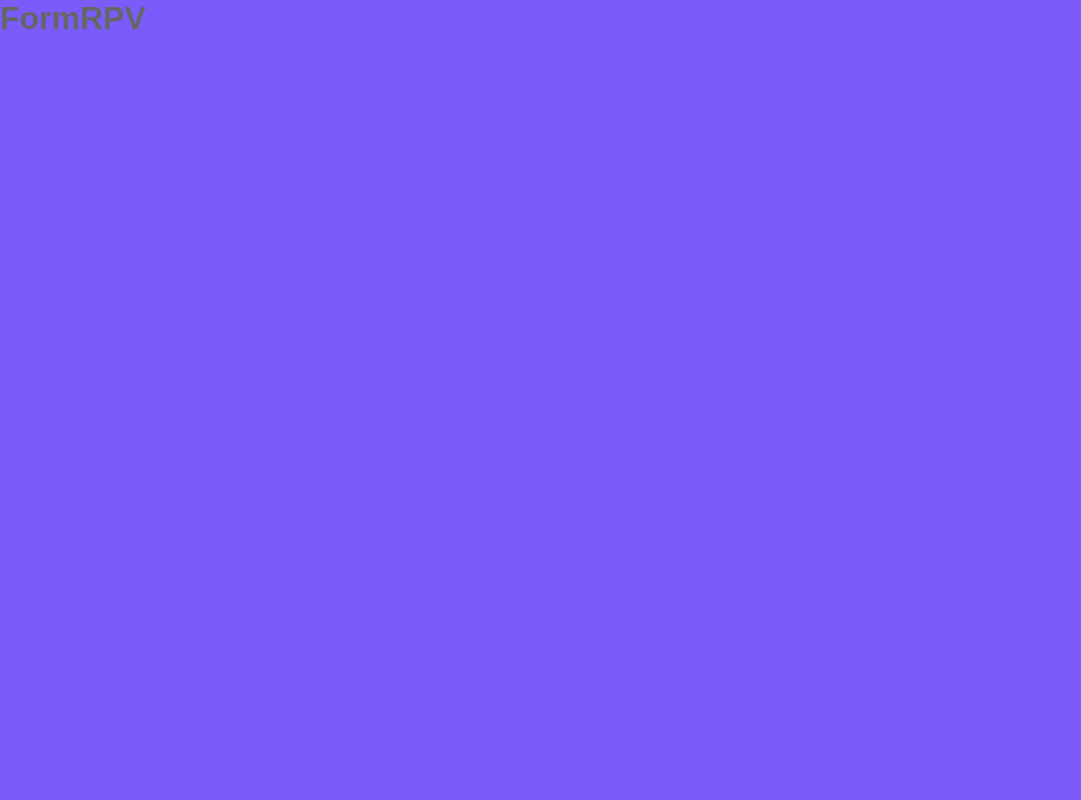
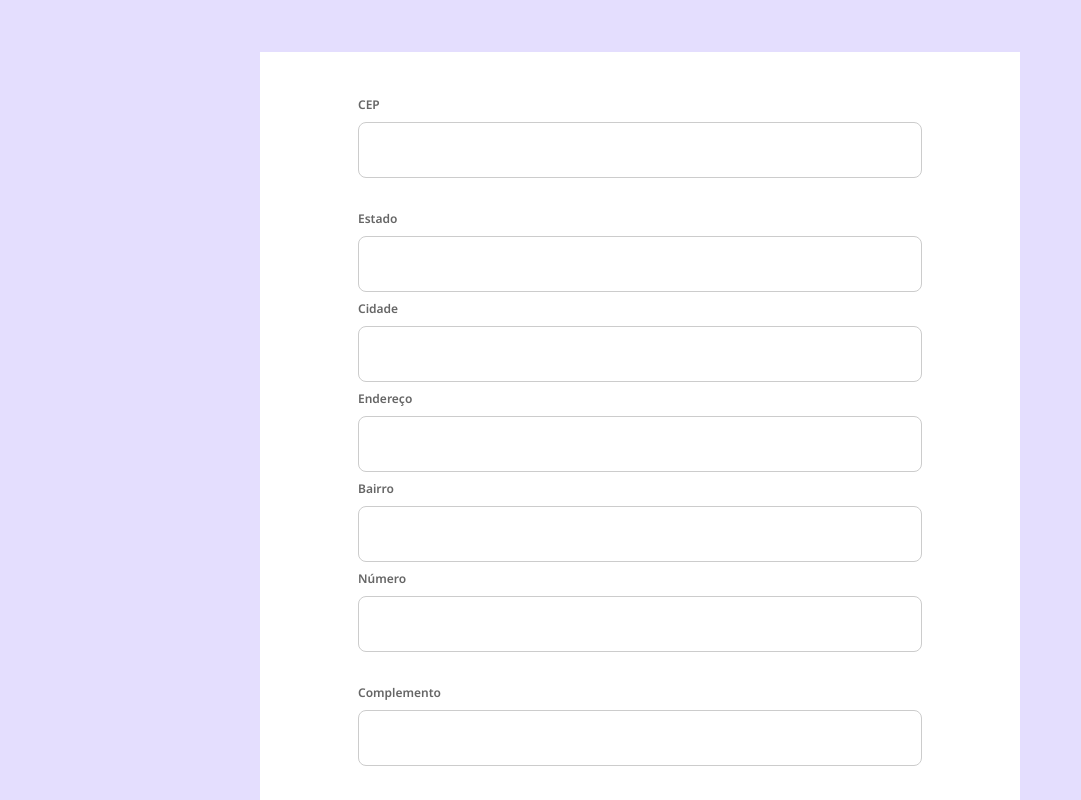
Before and after one commit to GilsondaGama/desafio-frontend-RPV, a React (Vite) app: page / in a window 1280 px wide. Shown: the top 800 px of the page, without its empty margins (0-1081 px from the left). Built offline with nearby package versions, Linux system fonts and the light colour scheme.

Commit message:
Desafio RVP: Formulario com react-Hook-Form, consumir API de CEP e importar dados, início da autenticação com o Zod

```diff
--- a/index.html
+++ b/index.html
@@ -7,8 +7,7 @@
 
     <meta name="viewport" content="width=device-width, initial-scale=1.0" />
 
-    <link href="https://fonts.googleapis.com/css2?family=Noto+Sans&family=Nunito:wght@400;700&family=Roboto+Mono:wght@700&family=Roboto:wght@400;700&display=swap" rel="stylesheet" />
-
+    <link href="https://fonts.googleapis.com/css2?family=Noto+Sans:wght@400;600&family=Nunito:wght@400;700&family=Roboto+Mono:wght@700&family=Roboto:wght@400;700&display=swap" rel="stylesheet" />
     <title>Desafio Frontend RVP</title>
   </head>
   <body>
--- a/package.json
+++ b/package.json
@@ -11,10 +11,12 @@
   },
   "dependencies": {
     "@hookform/resolvers": "^3.2.0",
+    "@types/react-text-mask": "^5.4.11",
     "axios": "^1.4.0",
     "react": "^18.2.0",
     "react-dom": "^18.2.0",
     "react-hook-form": "^7.45.4",
+    "react-text-mask": "^5.5.0",
     "styled-components": "^6.0.7",
     "zod": "^3.22.2"
   },
--- a/src/formRPV/index.tsx
+++ b/src/formRPV/index.tsx
@@ -1,7 +1,247 @@
+import { FormContainer, FormInputDiv } from './styles'
+
+import * as z from 'zod'
+import { zodResolver } from '@hookform/resolvers/zod'
+import { useForm } from 'react-hook-form'
+
+import { useCallback, useEffect } from 'react'
+import { api } from '../server/axios'
+
+import MaskedInput from 'react-text-mask'
+
+const schemaFormRVP = z
+  .object({
+    fullname: z.string().min(1, 'Nome é obrigatório').max(100),
+    // documentNumber: z
+    //   .string()
+    //   .min(11, 'CPF é obrigatório')
+    //   .max(14, 'CPF inválido'),
+    // birthdate: z
+    //   .string()
+    //   .min(9, 'Você precisa ter mais de 18 anos para continuar...'),
+    phoneNumber: z.string().min(11, 'contato é obrigatório').max(15),
+    address: z.object({
+      zipcode: z.string(),
+      // zipcode: z.string().refine((value) => value.length === 9, {
+      //   message: 'CEP deve conter 8 dígitos',
+      // }),
+      country: z.string(),
+      city: z.string(),
+      street: z.string(),
+      addressDistrict: z.string(),
+      addressNumber: z.string().min(1).max(40),
+      addressComplement: z.string().optional(),
+    }),
+    // email: z.string().email('email inválido'),
+    // minimumWage: z.number().positive(),
+    // educationLevel: z.string(),
+    // password: z
+    //   .string()
+    //   .nonempty('A senha é obrigatória')
+    //   .min(10, 'A senha deve ter no mínimo 10 caracteres'),
+    // confirmPassword: z.string(),
+  })
+
+  .transform((data) => ({
+    ...data,
+    address: {
+      ...data.address,
+      zipcode: data.address.zipcode.replace(/\D/g, ''),
+    },
+  }))
+
+// .transform((data) => ({
+//   ...data,
+//   address: {
+//     zipcode: data.address.zipcode,
+//     country: data.address.country,
+//     city: data.address.city,
+//     street: data.address.street,
+//     addressDistrict: data.address.addressDistrict,
+//     addressNumber: data.address.addressNumber,
+//     addressComplement: data.address.addressComplement,
+//   },
+// }))
+
+type FormPropsRVP = z.infer<typeof schemaFormRVP>
+
+type AddressProps = {
+  bairro: string
+  complemento: string
+  uf: string
+  logradouro: string
+  localidade: string
+}
+
 export function FormRPV() {
+  const {
+    reset,
+    register,
+    handleSubmit,
+    watch,
+    setValue,
+    formState: { errors },
+  } = useForm<FormPropsRVP>({
+    criteriaMode: 'all',
+    mode: 'all',
+    resolver: zodResolver(schemaFormRVP),
+    // defaultValues: {
+    //   fullname: '',
+    // },
+  })
+
+  const zipCode = watch('address.zipcode')
+
+  const handleSubmitRVP = (data: FormPropsRVP) => {
+    console.log(data)
+    reset()
+  }
+
+  const handleSetAddress = useCallback(
+    (address: AddressProps) => {
+      setValue('address.city', address.localidade)
+      setValue('address.street', address.logradouro)
+      setValue('address.country', address.uf)
+      setValue('address.addressDistrict', address.bairro)
+      setValue('address.addressComplement', address.complemento)
+    },
+    [setValue],
+  )
+
+  const handleFetchAddress = useCallback(
+    async (zipCode: string) => {
+      const { data } = await api.get(`/${zipCode}/json/`)
+      handleSetAddress(data)
+    },
+    [handleSetAddress],
+  )
+
+  useEffect(() => {
+    setValue('address.zipcode', zipCode)
+
+    if (zipCode?.length !== 8) return
+
+    handleFetchAddress(zipCode)
+  }, [handleFetchAddress, zipCode, setValue])
+
   return (
-    <div>
-      <h1>FormRPV</h1>
-    </div>
+    <FormContainer onSubmit={handleSubmit(handleSubmitRVP)}>
+      {/* <FormInputDiv>
+        <label>Nome completo</label>
+        <input type="text" {...register('fullname')} />
+        <span>{errors.fullname ? errors.fullname.message : ' '}</span>
+      </FormInputDiv>
+       */}
+
+      {/*
+      <FormInputDiv>
+        <label>CPF</label>
+        <InputMask mask="999.999.999-99" {...register('documentNumber')} />
+        <span>
+          {errors.documentNumber ? errors.documentNumber.message : ' '}
+        </span>
+      </FormInputDiv>
+
+      <FormInputDiv>
+        <label>Data de Nascimento</label>
+        <InputMask mask="99/99/9999" {...register('birthdate')} />
+        <span>{errors.birthdate ? errors.birthdate.message : ' '}</span>
+      </FormInputDiv>
+
+      <FormInputDiv>
+        <label>Contato</label>
+        <InputMask mask="(99) 99999-9999" {...register('phoneNumber')} />
+        <span>{errors.phoneNumber ? errors.phoneNumber.message : ' '}</span>
+      </FormInputDiv>
+      */}
+
+      <FormInputDiv>
+        <label>CEP</label>
+        <input
+          type="text"
+          // mask={[/\d/, /\d/, /\d/, /\d/, /\d/, '-', /\d/, /\d/, /\d/]}
+          {...register('address.zipcode')}
+        />
+        <span>
+          {errors.address?.zipcode ? errors.address?.zipcode.message : ' '}
+        </span>
+      </FormInputDiv>
+
+      <FormInputDiv>
+        <label>Estado</label>
+        <input type="text" disabled {...register('address.country')} />
+      </FormInputDiv>
+
+      <FormInputDiv>
+        <label>Cidade</label>
+        <input type="text" disabled {...register('address.city')} />
+      </FormInputDiv>
+
+      <FormInputDiv>
+        <label>Endereço</label>
+        <input type="text" disabled {...register('address.street')} />
+      </FormInputDiv>
+
+      <FormInputDiv>
+        <label>Bairro</label>
+        <input type="text" disabled {...register('address.addressDistrict')} />
+      </FormInputDiv>
+
+      <FormInputDiv>
+        <label>Número</label>
+        <input type="text" {...register('address.addressNumber')} />
+        <span>
+          {errors.address?.addressNumber
+            ? errors.address?.addressNumber.message
+            : ' '}
+        </span>
+      </FormInputDiv>
+
+      <FormInputDiv>
+        <label>Complemento</label>
+        <input
+          type="text"
+          disabled
+          {...register('address.addressComplement')}
+        />
+      </FormInputDiv>
+
+      {/*
+      <FormInputDiv>
+        <label>E-mail</label>
+        <input type="email" {...register('email')} />
+        <span>{errors.email ? errors.email.message : ' '}</span>
+      </FormInputDiv>
+      */}
+
+      {/* <FormInputDiv>
+        <label>Renda Mensal</label>
+        <input
+          type="number"
+          // mask="999.999.999,99"
+          {...register('minimumWage', { valueAsNumber: true })}
+        />
+        <span>{errors.minimumWage ? errors.minimumWage.message : ' '}</span>
+      </FormInputDiv> */}
+
+      {/* // educationLevel: string */}
+      {/*
+      <FormInputDiv>
+        <label htmlFor="password">Senha</label>
+        <input type="password" {...register('password')} />
+        <span>{errors.password ? errors.password.message : ' '}</span>
+      </FormInputDiv>
+
+      <FormInputDiv>
+        <label htmlFor="confirmPassword">Senha</label>
+        <input type="password" {...register('confirmPassword')} />
+        <span>
+          {errors.confirmPassword ? errors.confirmPassword.message : ' '}
+        </span>
+      </FormInputDiv>
+      */}
+
+      <button type="submit">Cadastrar</button>
+    </FormContainer>
   )
 }
--- a/src/formRPV/styles.ts
+++ b/src/formRPV/styles.ts
@@ -1,3 +1,60 @@
 import styled from 'styled-components'
 
-export const SearchFormContainer = styled.form``
+export const FormContainer = styled.form`
+  display: flex;
+  flex-direction: column;
+  width: 760px;
+  margin: 52px auto 124px;
+  flex-shrink: 0;
+  padding: 2.75rem 6.125rem;
+
+  background: ${(props) => props.theme.white};
+
+  button {
+    align-items: center;
+    padding: 1rem;
+    cursor: pointer;
+
+    border: 0;
+    border-radius: 0.5rem;
+    margin: 3.5rem 0;
+    color: ${(props) => props.theme.white};
+    background: ${(props) => props.theme.purple};
+    transition: 0.2s;
+
+    &:hover {
+      opacity: 0.8;
+    }
+  }
+`
+
+export const FormInputDiv = styled.div`
+  display: flex;
+  flex-direction: column;
+
+  input {
+    flex: 1;
+    border-radius: 8px;
+    padding: 1rem;
+    margin: 0.5rem 0;
+    border: 1px solid ${(props) => props.theme['gray-500']};
+    background: ${(props) => props.theme.white};
+  }
+
+  label {
+    font-size: 0.75rem;
+    font-style: normal;
+    font-weight: 600;
+    line-height: 150%;
+    color: ${(props) => props.theme['gray-400']};
+  }
+
+  span {
+    font-size: 0.75rem;
+    font-style: normal;
+    font-weight: 400;
+    line-height: 150%;
+    margin-bottom: 1.5rem;
+    color: ${(props) => props.theme['gray-400']};
+  }
+`
--- /dev/null
+++ b/src/server/axios.ts
@@ -0,0 +1,5 @@
+import axios from 'axios'
+
+export const api = axios.create({
+  baseURL: 'http://viacep.com.br/ws/',
+})
--- a/src/styles/global.ts
+++ b/src/styles/global.ts
@@ -13,12 +13,12 @@ export const GlobalStyle = createGlobalStyle`
   }
 
   body {
-    background: ${(props) => props.theme.purple};
+    background: ${(props) => props.theme.bg};
     color: ${(props) => props.theme['gray-400']};
     -webkit-font-smoothing: antialiased;
   }
 
   body, input, button, textarea {
-    font: 400 1rem Noto, sans-serif;
+    font: 400 1rem Noto Sans, sans-serif;
   }
 `
--- a/src/styles/themes/default.ts
+++ b/src/styles/themes/default.ts
@@ -3,7 +3,8 @@ export const defaultTheme = {
   black: '#000',
   red: '#EB5757',
   purple: '#7A5CFA',
+  bg: '#e4defe',
 
   'gray-400': '#666',
-  'gray-500': '#CCC',
+  'gray-500': '#ccc',
 } as const
```
Also changed, not shown: 1 other file (tests, documents, lock files or other folders).
